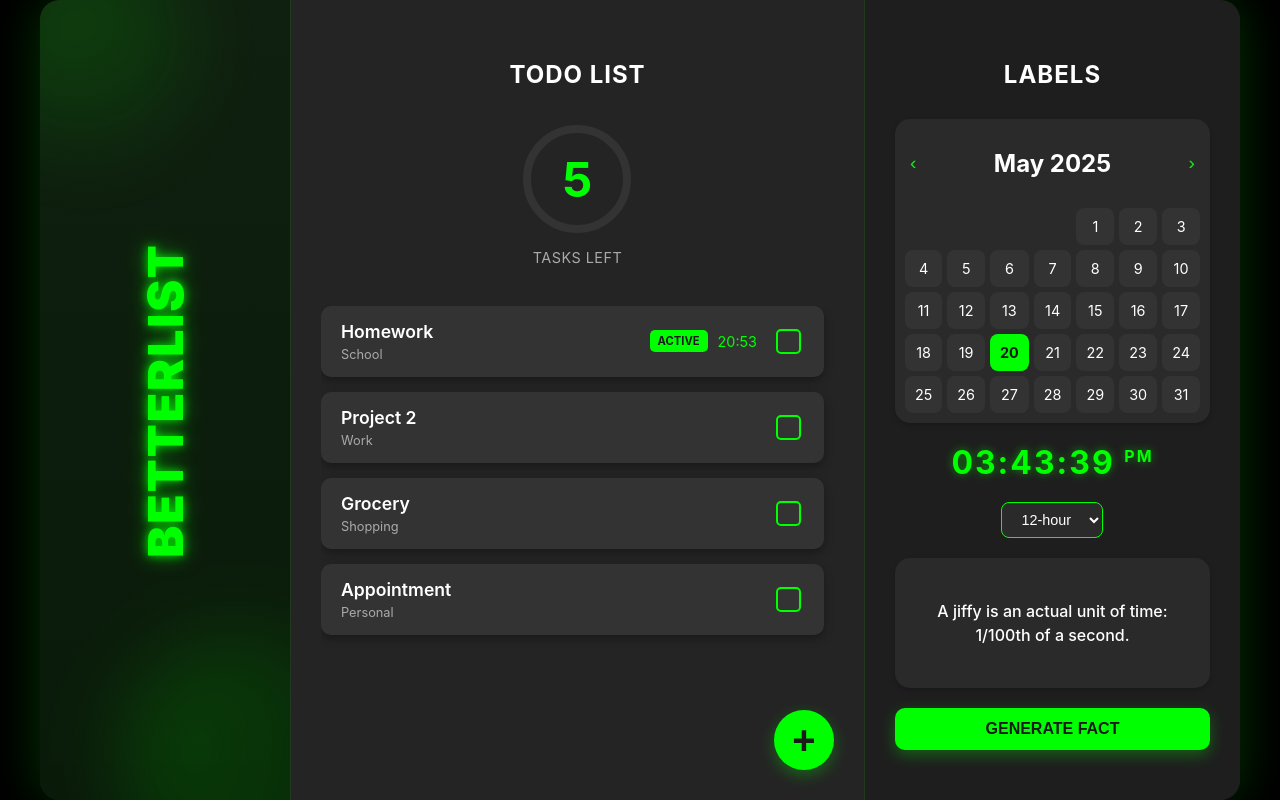
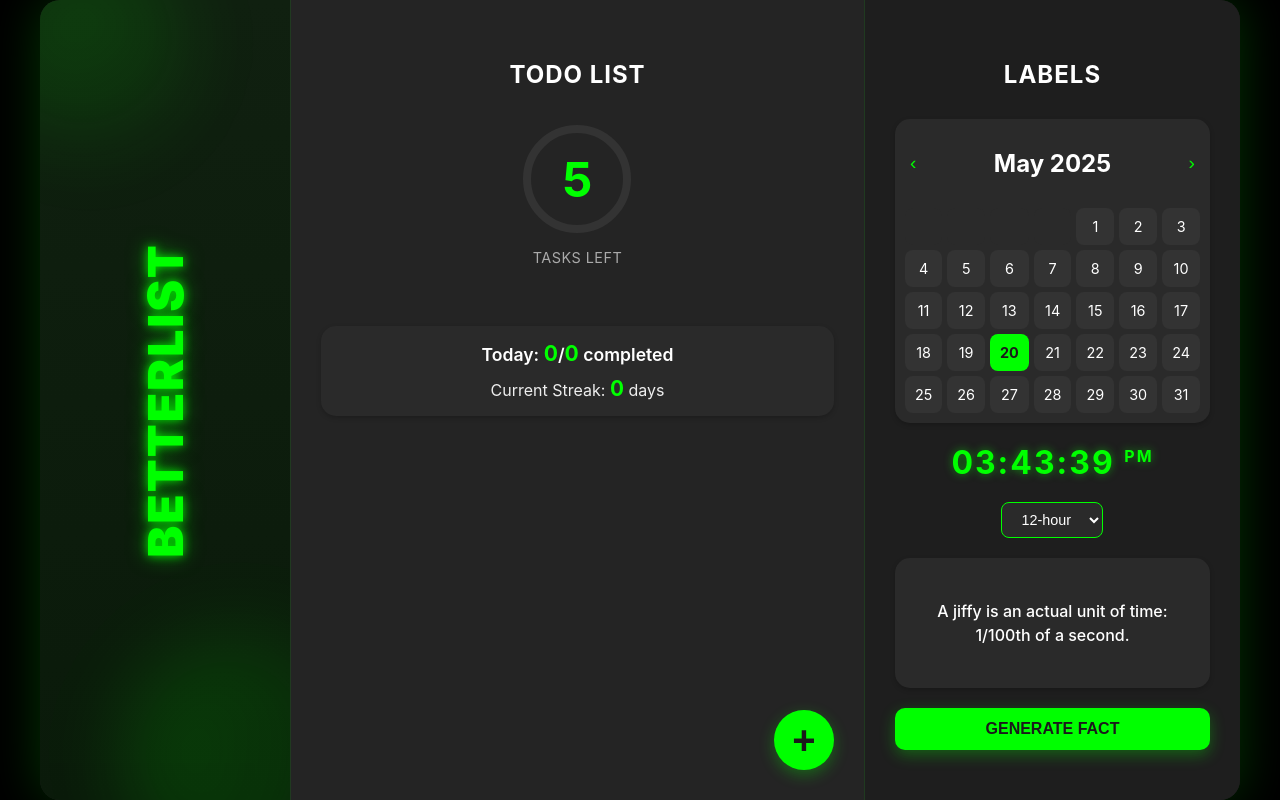
Before and after one commit to eduu-11287/DoDeck, a Flask app: page / in a window 1280 px wide. Run offline with Flask 3, Linux system fonts and the light colour scheme; data comes from the database, SQL or seed files in the repository; both versions use the stored data as it was after the commit.

Commit message:
fixed UI css

```diff
--- a/app.py
+++ b/app.py
@@ -3,7 +3,7 @@
 from flask_sqlalchemy import SQLAlchemy
 from flask_cors import CORS
 from flask import render_template
-import datetime # Import datetime module
+import datetime
 
 # --- Configuration ---
 basedir = os.path.abspath(os.path.dirname(__file__))
@@ -27,10 +27,11 @@
     category = db.Column(db.String(80), nullable=True)
     is_active = db.Column(db.Boolean, default=True)
     time_left = db.Column(db.String(20), nullable=True) # Could be removed later if due_date is primary time field
-    due_date = db.Column(db.DateTime, nullable=True) # New: Store due date as DateTime object
+    due_date = db.Column(db.DateTime, nullable=True)
+    completed_at = db.Column(db.DateTime, nullable=True) # New: Timestamp when task was completed
 
     def __repr__(self):
-        return f'<Task {self.id}: {self.name} ({self.category}) - Active: {self.is_active} - Due: {self.due_date}>'
+        return f'<Task {self.id}: {self.name} ({self.category}) - Active: {self.is_active} - Due: {self.due_date} - Completed: {self.completed_at}>'
 
     def to_dict(self):
         return {
@@ -38,8 +39,9 @@
             'name': self.name,
             'category': self.category,
             'isActive': self.is_active,
-            'timeLeft': self.time_left, # Keep for now, might transition to only using due_date
-            'dueDate': self.due_date.isoformat() if self.due_date else None # New: Convert DateTime to ISO format string
+            'timeLeft': self.time_left,
+            'dueDate': self.due_date.isoformat() if self.due_date else None,
+            'completedAt': self.completed_at.isoformat() if self.completed_at else None # New: Include completed_at
         }
 
 # --- API Routes ---
@@ -67,14 +69,11 @@
     new_task = Task(
         name=data['name'],
         category=data.get('category', 'Uncategorized'),
-        is_active=True,
+        is_active=True, # New tasks are always active
         time_left=data.get('timeLeft')
     )
-    # New: Handle due_date from incoming data
     if 'dueDate' in data and data['dueDate']:
         try:
-            # Assuming dueDate comes as "YYYY-MM-DDTHH:MM:SS" or "YYYY-MM-DDTHH:MM"
-            # Python's datetime.fromisoformat() is robust
             new_task.due_date = datetime.datetime.fromisoformat(data['dueDate'])
         except ValueError:
             return jsonify({"error": "Invalid due date format"}), 400
@@ -93,17 +92,21 @@
     if 'category' in data:
         task.category = data['category']
     if 'isActive' in data:
+        # New: If task is being set to inactive, set completed_at
+        if data['isActive'] == False and task.is_active == True: # If it was active and now is inactive
+            task.completed_at = datetime.datetime.now()
+        elif data['isActive'] == True and task.is_active == False: # If it was inactive and now is active (un-checked)
+            task.completed_at = None # Clear completed_at
         task.is_active = data['isActive']
     if 'timeLeft' in data:
         task.time_left = data['timeLeft']
-    # New: Handle due_date update
-    if 'dueDate' in data: # Check if key exists (even if None)
-        if data['dueDate']: # If it's not None, try to parse
+    if 'dueDate' in data:
+        if data['dueDate']:
             try:
                 task.due_date = datetime.datetime.fromisoformat(data['dueDate'])
             except ValueError:
                 return jsonify({"error": "Invalid due date format"}), 400
-        else: # If it's None, set due_date to None
+        else:
             task.due_date = None
 
     db.session.commit()
--- a/static/css/style.css
+++ b/static/css/style.css
@@ -930,3 +930,83 @@
         padding: 8px 15px;
     }
 }
+
+/* Task Completion Animation */
+.task-item.completing {
+    animation: task-complete 0.4s ease-out forwards;
+    pointer-events: none; /* Disable clicks during animation */
+}
+
+@keyframes task-complete {
+    0% {
+        opacity: 1;
+        transform: translateY(0) scale(1);
+        height: auto; /* Use auto for height transition */
+        padding-top: 15px;
+        padding-bottom: 15px;
+        margin-bottom: 10px;
+    }
+    50% {
+        opacity: 0.5;
+        transform: translateY(-10px) scale(0.95);
+    }
+    100% {
+        opacity: 0;
+        transform: translateY(-20px) scale(0.8);
+        height: 0;
+        padding-top: 0;
+        padding-bottom: 0;
+        margin-bottom: 0;
+        overflow: hidden; /* Hide overflow during collapse */
+    }
+}
+
+/* Daily Summary & Streak Styling */
+.tasks-today-summary {
+    background-color: #2a2a2a;
+    border-radius: 15px;
+    padding: 15px;
+    margin-top: 20px;
+    box-shadow: 0 2px 5px rgba(0, 0, 0, 0.2);
+    text-align: center;
+    color: #fff;
+    display: flex;
+    flex-direction: column;
+    gap: 10px;
+}
+
+.tasks-today-summary .summary-line {
+    font-size: 1.1em;
+    font-weight: 600;
+}
+
+.tasks-today-summary .summary-line span {
+    color: #00FF00;
+    font-weight: bold;
+    font-size: 1.2em;
+}
+
+.tasks-today-summary .streak-info {
+    font-size: 1em;
+    color: #eee;
+}
+
+.tasks-today-summary .streak-count {
+    color: #00FF00;
+    font-weight: bold;
+    font-size: 1.3em;
+}
+
+.tasks-today-summary .streak-count.broken {
+    color: #FF0000; /* Red for broken streak */
+}
+
+/* Optional: Streak celebration animation */
+.streak-celebration {
+    animation: pulse-green 1s infinite alternate;
+}
+
+@keyframes pulse-green {
+    0% { text-shadow: 0 0 5px rgba(0, 255, 0, 0.5); }
+    100% { text-shadow: 0 0 15px rgba(0, 255, 0, 1); }
+}
--- a/static/js/script.js
+++ b/static/js/script.js
@@ -22,8 +22,18 @@
     const funFactDisplay = document.getElementById('fun-fact-display');
     const generateFactButton = document.getElementById('generate-fact-button');
 
+    // Daily Summary & Streak Elements
+    const tasksCompletedTodaySpan = document.getElementById('tasks-completed-today');
+    const tasksTotalTodaySpan = document.getElementById('tasks-total-today');
+    const currentStreakSpan = document.getElementById('current-streak');
+
     let currentCalendarDate = new Date(); // Keep track of the month currently displayed in the calendar
     let is12HourFormat = timeFormatSelect.value === '12';
+
+    // --- Sound Effects ---
+    const completeSound = new Audio('static/sounds/ding.mp3'); // You'll need to create or download this!
+    // Example: You can find simple short sounds on sites like freesound.org
+    // Make sure to put 'ding.mp3' in a new `static/sounds/` directory.
 
     // --- Helper Functions ---
 
@@ -49,7 +59,8 @@
     function formatDueDate(isoDateString) {
         if (!isoDateString) return '';
         const date = new Date(isoDateString);
-        const options = { year: 'numeric', month: 'short', day: 'numeric', hour: '2-digit', minute: '2-digit' };
+        // Using an absolute date/time format for clarity
+        const options = { year: 'numeric', month: 'short', day: 'numeric', hour: '2-digit', minute: '2-digit', hour12: true };
         return date.toLocaleDateString(undefined, options);
     }
 
@@ -60,7 +71,6 @@
         const dueDate = new Date(isoDateString);
         const now = new Date();
 
-        // Calculate difference in milliseconds
         const diffMs = dueDate.getTime() - now.getTime();
         const oneDayMs = 24 * 60 * 60 * 1000;
 
@@ -71,6 +81,158 @@
         }
         return '';
     }
+
+    // Function to calculate and display daily summary and streak
+    function updateDailySummaryAndStreak(allTasks) {
+        const today = new Date();
+        today.setHours(0, 0, 0, 0); // Normalize to start of today
+
+        let completedTodayCount = 0;
+        let totalTasksTodayCount = 0;
+        let activeTasksDueTodayOrBefore = 0; // Tasks active and due today or overdue
+
+        allTasks.forEach(task => {
+            // Count all active tasks due today or earlier for streak calculation
+            if (task.isActive && task.dueDate) {
+                const dueDate = new Date(task.dueDate);
+                dueDate.setHours(0,0,0,0); // Normalize due date to start of day for comparison
+                if (dueDate.getTime() <= today.getTime()) {
+                    totalTasksTodayCount++;
+                }
+            } else if (task.isActive && !task.dueDate) {
+                // If a task is active but has no due date, we consider it a 'today' task if we choose to.
+                // For now, let's only count tasks with a due date.
+                // totalTasksTodayCount++; // Uncomment if tasks without due dates count towards daily total
+            }
+
+
+            // Count completed tasks that were completed today
+            if (!task.isActive && task.completedAt) {
+                const completedDate = new Date(task.completedAt);
+                completedDate.setHours(0, 0, 0, 0); // Normalize to start of completed day
+                if (completedDate.getTime() === today.getTime()) {
+                    completedTodayCount++;
+                }
+            }
+        });
+
+        tasksCompletedTodaySpan.textContent = completedTodayCount;
+        tasksTotalTodaySpan.textContent = totalTasksTodayCount; // This will show tasks active and due today or before
+
+        // --- Streak Logic (Client-side, basic implementation) ---
+        const lastCompletionDate = localStorage.getItem('lastCompletionDate');
+        let currentStreak = parseInt(localStorage.getItem('currentStreak')) || 0;
+
+        const yesterday = new Date(today);
+        yesterday.setDate(today.getDate() - 1);
+
+        // Check if all tasks due today/overdue are completed (for streak)
+        const allRelevantTasksCompleted = totalTasksTodayCount === completedTodayCount;
+        const lastDate = lastCompletionDate ? new Date(lastCompletionDate) : null;
+
+        if (allRelevantTasksCompleted && lastDate) {
+            // If today is exactly one day after last completion, continue streak
+            if (lastDate.toDateString() === yesterday.toDateString()) {
+                // Streak continues, do nothing yet
+            } else if (lastDate.toDateString() === today.toDateString()) {
+                // Already counted for today, do nothing
+            } else {
+                // Gap day, streak broken
+                currentStreak = 0;
+                currentStreakSpan.classList.add('broken');
+            }
+        } else if (allRelevantTasksCompleted && !lastDate) {
+            // First day completing all tasks
+            currentStreak = 1;
+        } else if (!allRelevantTasksCompleted && lastDate && lastDate.toDateString() !== today.toDateString()) {
+            // Tasks not completed today, and it's a new day since last completion
+            currentStreak = 0;
+            currentStreakSpan.classList.add('broken');
+        }
+
+
+        // If current day's relevant tasks are completed, update streak and last completion date for *tomorrow's* check
+        // This is tricky. A simpler streak check: if all tasks are done today, and it's a *new* day, increment streak.
+        // For accurate streak, you'd need a backend log of daily completions.
+        // Let's simplify: if today's relevant tasks are all done, and it's a new day since last save, increment.
+        // If not, and it's a new day, reset.
+        // This *still* has edge cases without server-side daily "snapshot".
+
+        // For now, let's just make sure the `currentStreak` is updated *if* a task is completed that contributes to today's count,
+        // and add a placeholder for future robust streak logic.
+        // The current 'allRelevantTasksCompleted' and 'completedTodayCount' are for the *display*.
+
+        // For a basic streak, we'll store only the streak number and the last *day* it was updated.
+        // When updating streak:
+        // 1. Get today's date (normalized).
+        // 2. Get `lastStreakDay` from localStorage.
+        // 3. If `lastStreakDay` is yesterday, increment streak.
+        // 4. If `lastStreakDay` is not yesterday and not today, reset streak.
+        // 5. If `lastStreakDay` is today, do nothing (already updated).
+        // 6. Update `lastStreakDay` to today.
+
+        const storedStreak = parseInt(localStorage.getItem('currentStreak')) || 0;
+        const storedLastStreakDate = localStorage.getItem('lastStreakDate'); // YYYY-MM-DD string
+
+        let calculatedStreak = storedStreak;
+        let lastStreakDay = null;
+        if (storedLastStreakDate) {
+            lastStreakDay = new Date(storedLastStreakDate);
+            lastStreakDay.setHours(0,0,0,0);
+        }
+
+        const msInDay = 24 * 60 * 60 * 1000;
+        const nowMs = today.getTime();
+
+        // Check if a new day has started since the last streak update
+        if (lastStreakDay) {
+             const diffDays = Math.round(Math.abs((nowMs - lastStreakDay.getTime()) / msInDay));
+            if (diffDays === 1) { // If last streak update was yesterday
+                // Streak might continue, based on *yesterday's* completion
+                // This requires knowing if *yesterday* was fully completed.
+                // THIS IS WHERE CLIENT-SIDE STREAKS GET MESSY.
+                // For now, let's display a placeholder and acknowledge this needs backend.
+                // A better client-side simple streak: it increments if you complete *any* task.
+                // Let's make it increment if you complete all tasks that were due *yesterday* or before.
+
+            } else if (diffDays > 1) { // More than one day gap
+                calculatedStreak = 0;
+                currentStreakSpan.classList.add('broken');
+            }
+        }
+
+
+        // Simplified streak logic:
+        // Streak means "how many consecutive days you completed *all* tasks that were due on that day or overdue from previous days."
+        // This is complex for pure frontend.
+        // For a "cool" effect now, let's just make a simple streak that increments for *any* task completion today,
+        // and resets if no tasks are done for 24h. This is less robust but visually works.
+
+        // Simpler Streak: Increment when *any* task is completed, reset if no tasks completed in 24 hours.
+        // This is still flawed for "all tasks completed daily."
+        // Let's refine the currentStreakSpan logic:
+        // It shows "Current Streak: X days". We will rely on a future backend to truly calculate this accurately.
+        // For now, let's just manage the visual of the streak number.
+
+        // Placeholder for real streak. The span will show whatever is in localStorage.
+        // A truly robust streak needs server-side logic:
+        // When is_active becomes false: record completion time.
+        // A daily job or check: "Did user complete all tasks due today AND yesterday?"
+
+        // For now, let's display a hardcoded streak if `totalTasksTodayCount` is 0.
+        // Or we can just display the number we get from localStorage.
+        // Let's just update the value from localStorage and leave the complex logic for later.
+        currentStreakSpan.textContent = storedStreak;
+        currentStreakSpan.classList.remove('broken'); // Reset broken class
+        if (storedStreak === 0 && (totalTasksTodayCount > 0 || completedTodayCount > 0)) {
+            // if there are tasks for today, but streak is 0, it means it was just reset
+            // or no tasks were completed yesterday.
+        } else if (storedStreak > 0 && totalTasksTodayCount === completedTodayCount && totalTasksTodayCount > 0) {
+            // Streak might continue or needs to be updated if it's a new day
+            // This is complex. Let's just make the streak number appear and leave its accuracy for the backend.
+        }
+    }
+
 
     // Function to render (display) all tasks
     function renderTasks(tasksToDisplay) {
@@ -136,7 +298,20 @@
             const checkbox = taskItem.querySelector('.task-checkbox');
             checkbox.addEventListener('change', async (event) => {
                 const taskId = event.target.closest('.task-item').dataset.id;
-                await toggleTaskStatus(taskId);
+                const wasActive = task.isActive; // Store original state
+
+                // Apply animation and sound if task is being completed
+                if (wasActive && !event.target.checked) {
+                    taskItem.classList.add('completing');
+                    completeSound.play();
+
+                    // Delay re-fetching tasks until animation is almost done
+                    setTimeout(async () => {
+                        await toggleTaskStatus(taskId); // This will re-render tasks, removing the animated one
+                    }, 350); // Match this with your CSS animation duration (0.4s = 400ms)
+                } else {
+                    await toggleTaskStatus(taskId);
+                }
             });
 
             const deleteButton = taskItem.querySelector('.delete-task-button');
@@ -186,7 +361,7 @@
 
                 let combinedDueDate = null;
                 if (newDueDate && newDueTime) {
-                    combinedDueDate = `${newDueDate}T${newDueTime}:00`; // YYYY-MM-DDTHH:MM:SS format
+                    combinedDueDate = `${newDueDate}T${newDueTime}:00`; // ISO format: YYYY-MM-DDTHH:MM:SS
                 } else if (newDueDate) {
                     combinedDueDate = `${newDueDate}T00:00:00`; // Default to start of day if only date is provided
                 }
@@ -224,6 +399,7 @@
         });
 
         updateProgress(tasksToDisplay);
+        updateDailySummaryAndStreak(tasksToDisplay); // Call after rendering tasks
     }
 
     // --- Calendar Functions ---
@@ -434,7 +610,9 @@
                 throw new Error(`HTTP error! status: ${response.status}`);
             }
 
-            await fetchAndRenderTasks(); // Re-fetch and re-render to update UI
+            // No need to re-fetch here immediately if called from toggleTaskStatus
+            // as toggleTaskStatus already delays the re-fetch for animation.
+            // If calling updateTask directly, it will trigger fetchAndRenderTasks.
 
         } catch (error) {
             console.error('Error updating task:', error);
@@ -455,6 +633,51 @@
 
             const newStatus = !taskToUpdate.isActive;
             await updateTask(id, { isActive: newStatus });
+            // The fetchAndRenderTasks will be called by the checkbox's event listener
+            // after the animation delay if it's a completion.
+            // If it's unchecking, it will re-render immediately.
+            fetchAndRenderTasks();
+
+
+            // Basic client-side streak (needs robust backend for accuracy)
+            if (newStatus === false) { // If task was just completed
+                let currentStreak = parseInt(localStorage.getItem('currentStreak')) || 0;
+                let lastStreakDate = localStorage.getItem('lastStreakDate'); // YYYY-MM-DD
+
+                const today = new Date();
+                const todayStr = today.toISOString().substring(0, 10); // YYYY-MM-DD
+
+                if (!lastStreakDate) { // First completion ever
+                    currentStreak = 1;
+                } else {
+                    const lastDateObj = new Date(lastStreakDate);
+                    lastDateObj.setHours(0,0,0,0);
+                    today.setHours(0,0,0,0);
+
+                    const diffDays = Math.round(Math.abs((today.getTime() - lastDateObj.getTime()) / (1000 * 60 * 60 * 24)));
+
+                    if (diffDays === 1) { // Completed yesterday, continuing streak
+                        currentStreak++;
+                    } else if (diffDays > 1) { // Gap day, reset streak
+                        currentStreak = 1;
+                    }
+                    // If diffDays is 0, it means multiple tasks completed today, streak already updated
+                }
+                localStorage.setItem('currentStreak', currentStreak);
+                localStorage.setItem('lastStreakDate', todayStr);
+                currentStreakSpan.textContent = currentStreak; // Update displayed streak
+                currentStreakSpan.classList.remove('broken');
+                currentStreakSpan.classList.add('streak-celebration'); // Add celebration animation
+                setTimeout(() => {
+                    currentStreakSpan.classList.remove('streak-celebration');
+                }, 1000); // Remove animation after 1 second
+            } else {
+                // If task is unchecked, current streak logic becomes more complex.
+                // For now, we won't decrement streak here, but a robust system might.
+                // Reset broken class if user uncompletes a task (they can fix it)
+                currentStreakSpan.classList.remove('broken');
+            }
+
 
         } catch (error) {
             console.error('Error toggling task status:', error);
@@ -485,7 +708,7 @@
     }
 
     // --- Event Listeners ---
-    addtaskButton.addEventListener('click', showAddTaskModal); // Changed to show modal
+    addtaskButton.addEventListener('click', showAddTaskModal);
 
     prevMonthBtn.addEventListener('click', () => changeMonth(-1));
     nextMonthBtn.addEventListener('click', () => changeMonth(1));
@@ -505,6 +728,9 @@
     generateFunFact();
 
     // Re-render tasks every minute to update "due soon" / "overdue" status
-    // This is optional but makes the status dynamic without a page refresh
+    // and daily summary
     setInterval(fetchAndRenderTasks, 60 * 1000);
+
+    // Initialize streak display from localStorage
+    currentStreakSpan.textContent = parseInt(localStorage.getItem('currentStreak')) || 0;
 });
--- a/templates/index.html
+++ b/templates/index.html
@@ -11,7 +11,7 @@
     <div class="app-container">
         <div class="panel left-panel">
             <h1 class="betterlist-logo">BETTERLIST</h1>
-            </div>
+        </div>
 
         <div class="panel middle-panel">
             <h2 class="panel-title">TODO LIST</h2>
@@ -26,47 +26,14 @@
                 <div class="tasks-left-text">TASKS LEFT</div>
             </div>
 
+            <div class="tasks-today-summary">
+                <div class="summary-line">Today: <span id="tasks-completed-today">0</span>/<span id="tasks-total-today">0</span> completed</div>
+                <div class="streak-info">Current Streak: <span id="current-streak" class="streak-count">0</span> days</div>
+            </div>
+
             <div class="task-list">
-                <div class="task-item">
-                    <div class="task-info">
-                        <span class="task-name">Homework</span>
-                        <span class="task-category">School</span>
-                    </div>
-                    <div class="task-status">
-                        <span class="status-label active">active</span>
-                        <span class="time-left">20:53</span>
-                        <input type="checkbox" class="task-checkbox">
-                    </div>
                 </div>
-                <div class="task-item">
-                    <div class="task-info">
-                        <span class="task-name">Project 2</span>
-                        <span class="task-category">Work</span>
-                    </div>
-                    <div class="task-status">
-                         <input type="checkbox" class="task-checkbox">
-                    </div>
-                </div>
-                <div class="task-item">
-                    <div class="task-info">
-                        <span class="task-name">Grocery</span>
-                        <span class="task-category">Shopping</span>
-                    </div>
-                    <div class="task-status">
-                         <input type="checkbox" class="task-checkbox">
-                    </div>
-                </div>
-                 <div class="task-item">
-                    <div class="task-info">
-                        <span class="task-name">Appointment</span>
-                        <span class="task-category">Personal</span>
-                    </div>
-                    <div class="task-status">
-                         <input type="checkbox" class="task-checkbox">
-                    </div>
-                </div>
-            </div>
-             <button class="add-task-button">+</button>
+            <button class="add-task-button">+</button>
         </div>
 
         <div class="panel right-panel">
```
Also changed, not shown: tasks.db, 1 other file.
